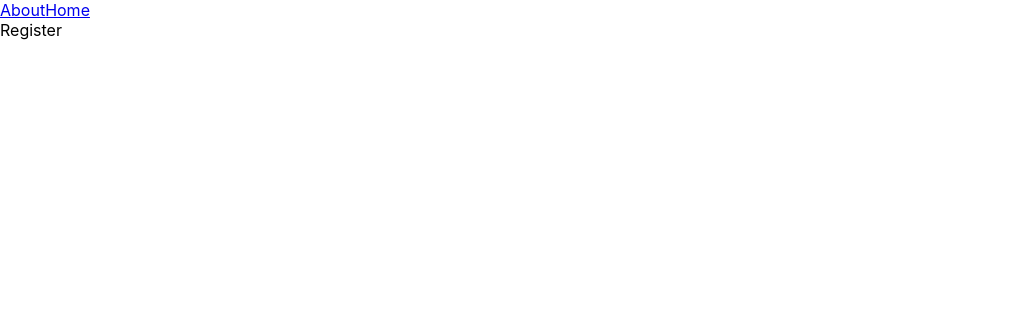
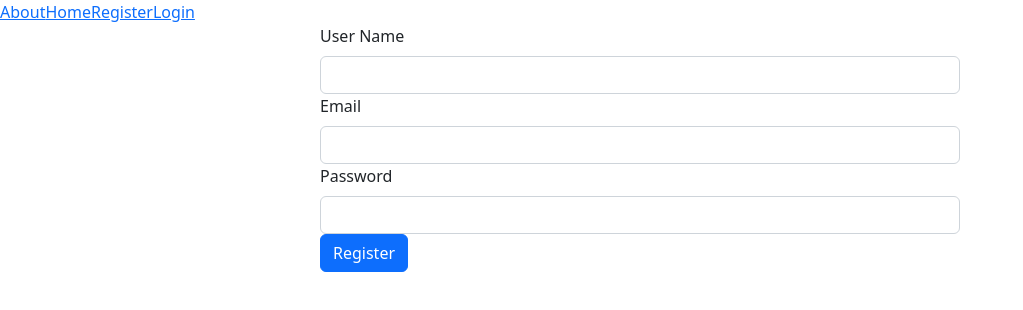
Before and after one commit to ElvinShalmiev/NodeCardsProject-Frontend, a React (Create React App) app: page /register in a window 1280 px wide. Shown: the top 310 px of the page, without its empty margins (0-1023 px from the left). Built offline with nearby package versions, Linux system fonts and the light colour scheme.

Commit message:
localStorage/axios/authServices/registerForm/spinr

```diff
--- a/src/components/Navbar.tsx
+++ b/src/components/Navbar.tsx
@@ -9,10 +9,13 @@ const Navabar = () => {
       <NavLink to="/about">About</NavLink>
       <NavLink to="/">Home</NavLink>
 
-      {isLoggedIn && <NavLink to="/register">Register</NavLink>}
-      {isLoggedIn && <NavLink to="/login">Login</NavLink>}
+      {!isLoggedIn && <NavLink to="/register">Register</NavLink>}
+      {!isLoggedIn && <NavLink to="/login">Login</NavLink>}
     </nav>
   );
 };
 
 export default Navabar
+
+// npm i bootstrap sass formik yup react-router-dom react-icons
+// npm i react-modal sweetalert2 react-bootstrap react-toastify react-loader-spinner axios
--- a/src/index.tsx
+++ b/src/index.tsx
@@ -8,6 +8,7 @@ import "./index.css";
 import { DarkModeContextProvider } from "./context/dark-mode-context";
 import { BrowserRouter } from "react-router-dom";
 import { AuthContextProvider } from "./context/AuthContext";
+import "bootstrap/dist/css/bootstrap.css";
 
 const container = document.getElementById("root")!;
 const root = createRoot(container);
--- a/src/routes/Register.tsx
+++ b/src/routes/Register.tsx
@@ -1,9 +1,119 @@
-import React from 'react'
+import { useContext, useState } from "react";
+import { Navigate } from "react-router-dom";
+import { RegisterFormType } from "../@types";
+import AuthContext from "../context/AuthContext";
+import * as Yup from "yup";
+import { ErrorMessage, Field, Form, Formik } from "formik";
+import { ColorRing } from "react-loader-spinner";
 
 const Register = () => {
+  //prevent double submit:
+  const [isLoading, setIsLoading] = useState(false);
+  const { isLoggedIn } = useContext(AuthContext);
+
+  const initialValues = {
+    username: "",
+    email: "",
+    password: "",
+  };
+
+  //Validations:
+  const validationSchema = Yup.object({
+    username: Yup.string().min(3, "Name is too short").required(),
+    email: Yup.string().email("Must be a valid email").required(),
+    password: Yup.string().min(3, "Password is too short").required(),
+  });
+
+  //if all is valid=> this method is invoked
+  const handleRegister = (formValues: RegisterFormType) => {
+    setIsLoading(true);
+
+    //fetch axios /register
+    setTimeout(() => {
+      setIsLoading(false);
+    }, 1000000000);
+  };
+  if (isLoggedIn) {
+    return <Navigate to="/" />;
+  }
   return (
-    <div>Register</div>
-  )
-}
+    <div>
+      {isLoading && (
+        <div className="mx-auto w-25">
+          <ColorRing
+            visible={true}
+            height="80"
+            width="80"
+            ariaLabel="blocks-loading"
+            wrapperStyle={{ margin: "0 auto" }}
+            wrapperClass="blocks-wrapper"
+            colors={["#e15b64", "#f47e60", "#f8b26a", "#abbd81", "#849b87"]}
+          />
+        </div>
+      )}
+      <Formik
+        initialValues={initialValues}
+        onSubmit={handleRegister}
+        validationSchema={validationSchema}
+      >
+        <Form className="w-50 mx-auto">
+          <div>
+            <label htmlFor="username" className="form-label">
+              User Name
+            </label>
+            <Field
+              name="username"
+              type="text"
+              className="form-control"
+              id="username"
+            />
+            <ErrorMessage
+              name="username"
+              component="div"
+              className="alert alert-danger"
+            />
+          </div>
+          <div>
+            <label htmlFor="email" className="form-label">
+              Email
+            </label>
+            <Field
+              name="email"
+              type="email"
+              className="form-control"
+              id="email"
+            />
+            <ErrorMessage
+              name="email"
+              component="div"
+              className="alert alert-danger"
+            />
+          </div>
+          <div>
+            <label htmlFor="password" className="form-label">
+              Password
+            </label>
+            <Field
+              name="password"
+              type="password"
+              className="form-control"
+              id="password"
+            />
+            <ErrorMessage
+              name="password"
+              component="div"
+              className="alert alert-danger"
+            />
+          </div>
+          <div className="col-12">
+            <button disabled={isLoading} className="btn btn-primary" type="submit">
+              Register
+            </button>
+          </div>
+        </Form>
+      </Formik>
+    </div>
+  );
+};
 
-export default Register
+export default Register;
```
Also changed, not shown: src/@types.d.ts (+8 -0 lines), src/services/auth.service.ts (added, +26 -0 lines).
